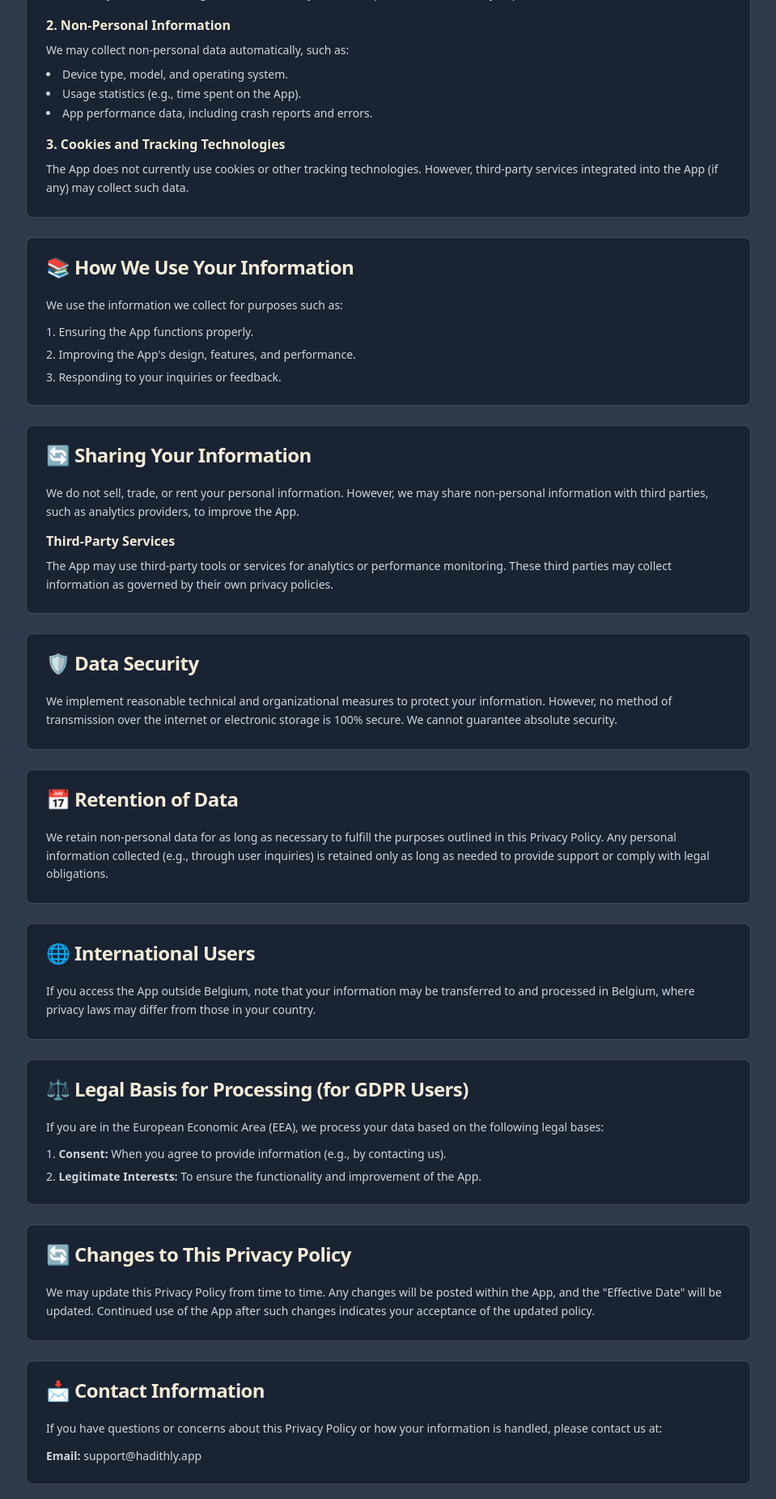
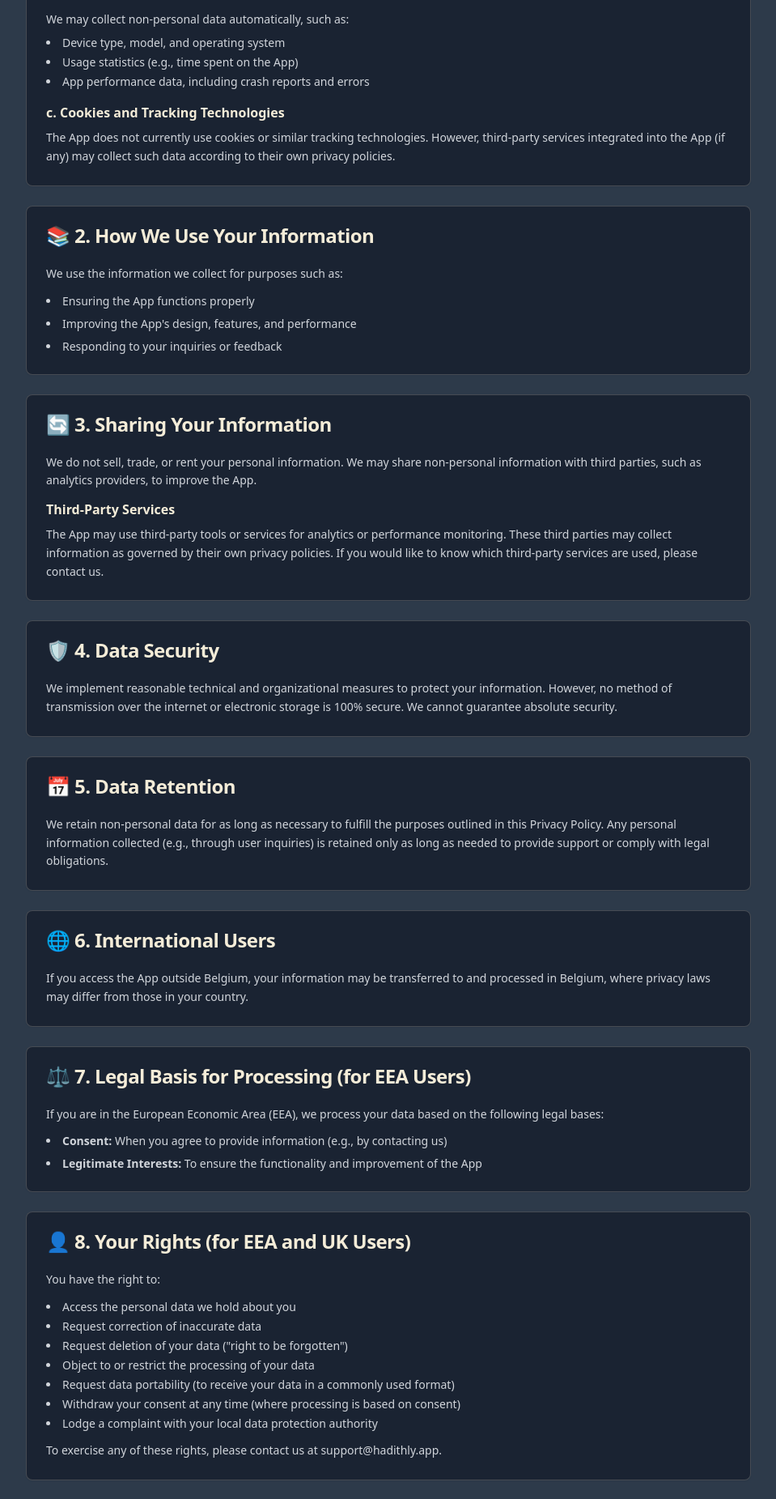
Before and after one commit to Kurt-Adam20/hadithly-soul-website, a React (Vite) app: page /privacy in a window 1280 px wide. Shown: the part 680-2531 px from the top of the page at 81% size, without its empty margins (160-1119 px from the left). Built offline with nearby package versions, Linux system fonts and the light colour scheme.

Commit message:
Update Privacy Policy
Update the privacy policy content in `src/pages/Privacy.tsx` with the provided text.

```diff
--- a/src/pages/Privacy.tsx
+++ b/src/pages/Privacy.tsx
@@ -22,7 +22,7 @@ const Privacy = () => {
           <Card className="bg-[#1A2332] border-[#F4ECD8]/20 mb-8">
             <CardContent className="text-gray-300 space-y-4 pt-6">
               <p className="leading-relaxed">
-                Hadithly ("<strong>Developer</strong>") is committed to protecting your privacy. This Privacy Policy explains how we collect, use, disclose, and safeguard your information when you use <strong>Hadithly - Daily Islamic reminders</strong> ("<strong>App</strong>"). By using the App, you agree to the practices described in this policy. If you do not agree with this Privacy Policy, please do not use the App.
+                Hadithly ("<strong>Developer</strong>", "<strong>we</strong>", "<strong>us</strong>", or "<strong>our</strong>") is committed to protecting your privacy. This Privacy Policy explains how we collect, use, disclose, and safeguard your information when you use Hadithly – Daily Islamic Reminders ("<strong>App</strong>"). By using the App, you agree to the practices described in this policy. If you do not agree with this Privacy Policy, please do not use the App.
               </p>
               <p className="text-sm text-gray-400">
                 Effective Date: 4th January, 2024
@@ -34,38 +34,34 @@ const Privacy = () => {
             <Card className="bg-[#1A2332] border-[#F4ECD8]/20">
               <CardHeader>
                 <CardTitle className="text-[#F4ECD8] flex items-center gap-2">
-                  📄 Information We Collect
+                  📄 1. Information We Collect
                 </CardTitle>
               </CardHeader>
               <CardContent className="text-gray-300 space-y-4">
-                <p className="text-sm leading-relaxed">
-                  We may collect the following types of information when you use the App:
-                </p>
-
                 <div className="space-y-4">
                   <div>
-                    <h4 className="text-[#F4ECD8] font-semibold mb-2">1. Personal Information</h4>
+                    <h4 className="text-[#F4ECD8] font-semibold mb-2">a. Personal Information</h4>
                     <p className="text-sm leading-relaxed">
                       We do not require you to provide personal information such as your name, email address, or contact details to use the App. However, if you contact us (e.g., via email), we may collect the personal information you provide.
                     </p>
                   </div>
 
                   <div>
-                    <h4 className="text-[#F4ECD8] font-semibold mb-2">2. Non-Personal Information</h4>
+                    <h4 className="text-[#F4ECD8] font-semibold mb-2">b. Non-Personal Information</h4>
                     <p className="text-sm leading-relaxed mb-2">
                       We may collect non-personal data automatically, such as:
                     </p>
                     <ul className="list-disc list-inside space-y-1 text-sm">
-                      <li>Device type, model, and operating system.</li>
-                      <li>Usage statistics (e.g., time spent on the App).</li>
-                      <li>App performance data, including crash reports and errors.</li>
+                      <li>Device type, model, and operating system</li>
+                      <li>Usage statistics (e.g., time spent on the App)</li>
+                      <li>App performance data, including crash reports and errors</li>
                     </ul>
                   </div>
 
                   <div>
-                    <h4 className="text-[#F4ECD8] font-semibold mb-2">3. Cookies and Tracking Technologies</h4>
+                    <h4 className="text-[#F4ECD8] font-semibold mb-2">c. Cookies and Tracking Technologies</h4>
                     <p className="text-sm leading-relaxed">
-                      The App does not currently use cookies or other tracking technologies. However, third-party services integrated into the App (if any) may collect such data.
+                      The App does not currently use cookies or similar tracking technologies. However, third-party services integrated into the App (if any) may collect such data according to their own privacy policies.
                     </p>
                   </div>
                 </div>
@@ -75,36 +71,36 @@ const Privacy = () => {
             <Card className="bg-[#1A2332] border-[#F4ECD8]/20">
               <CardHeader>
                 <CardTitle className="text-[#F4ECD8] flex items-center gap-2">
-                  📚 How We Use Your Information
+                  📚 2. How We Use Your Information
                 </CardTitle>
               </CardHeader>
               <CardContent className="text-gray-300 space-y-3">
                 <p className="text-sm leading-relaxed mb-3">
                   We use the information we collect for purposes such as:
                 </p>
-                <ol className="list-decimal list-inside space-y-2 text-sm">
-                  <li>Ensuring the App functions properly.</li>
-                  <li>Improving the App's design, features, and performance.</li>
-                  <li>Responding to your inquiries or feedback.</li>
-                </ol>
+                <ul className="list-disc list-inside space-y-2 text-sm">
+                  <li>Ensuring the App functions properly</li>
+                  <li>Improving the App's design, features, and performance</li>
+                  <li>Responding to your inquiries or feedback</li>
+                </ul>
               </CardContent>
             </Card>
 
             <Card className="bg-[#1A2332] border-[#F4ECD8]/20">
               <CardHeader>
                 <CardTitle className="text-[#F4ECD8] flex items-center gap-2">
-                  🔄 Sharing Your Information
+                  🔄 3. Sharing Your Information
                 </CardTitle>
               </CardHeader>
               <CardContent className="text-gray-300 space-y-3">
                 <p className="text-sm leading-relaxed">
-                  We do not sell, trade, or rent your personal information. However, we may share non-personal information with third parties, such as analytics providers, to improve the App.
+                  We do not sell, trade, or rent your personal information. We may share non-personal information with third parties, such as analytics providers, to improve the App.
                 </p>
 
                 <div>
                   <h4 className="text-[#F4ECD8] font-semibold mb-2">Third-Party Services</h4>
                   <p className="text-sm leading-relaxed">
-                    The App may use third-party tools or services for analytics or performance monitoring. These third parties may collect information as governed by their own privacy policies.
+                    The App may use third-party tools or services for analytics or performance monitoring. These third parties may collect information as governed by their own privacy policies. If you would like to know which third-party services are used, please contact us.
                   </p>
                 </div>
               </CardContent>
@@ -113,7 +109,7 @@ const Privacy = () => {
             <Card className="bg-[#1A2332] border-[#F4ECD8]/20">
               <CardHeader>
                 <CardTitle className="text-[#F4ECD8] flex items-center gap-2">
-                  🛡️ Data Security
+                  🛡️ 4. Data Security
                 </CardTitle>
               </CardHeader>
               <CardContent className="text-gray-300">
@@ -126,7 +122,7 @@ const Privacy = () => {
             <Card className="bg-[#1A2332] border-[#F4ECD8]/20">
               <CardHeader>
                 <CardTitle className="text-[#F4ECD8] flex items-center gap-2">
-                  📅 Retention of Data
+                  📅 5. Data Retention
                 </CardTitle>
               </CardHeader>
               <CardContent className="text-gray-300">
@@ -139,12 +135,12 @@ const Privacy = () => {
             <Card className="bg-[#1A2332] border-[#F4ECD8]/20">
               <CardHeader>
                 <CardTitle className="text-[#F4ECD8] flex items-center gap-2">
-                  🌐 International Users
+                  🌐 6. International Users
                 </CardTitle>
               </CardHeader>
               <CardContent className="text-gray-300">
                 <p className="text-sm leading-relaxed">
-                  If you access the App outside Belgium, note that your information may be transferred to and processed in Belgium, where privacy laws may differ from those in your country.
+                  If you access the App outside Belgium, your information may be transferred to and processed in Belgium, where privacy laws may differ from those in your country.
                 </p>
               </CardContent>
             </Card>
@@ -152,24 +148,49 @@ const Privacy = () => {
             <Card className="bg-[#1A2332] border-[#F4ECD8]/20">
               <CardHeader>
                 <CardTitle className="text-[#F4ECD8] flex items-center gap-2">
-                  ⚖️ Legal Basis for Processing (for GDPR Users)
+                  ⚖️ 7. Legal Basis for Processing (for EEA Users)
                 </CardTitle>
               </CardHeader>
               <CardContent className="text-gray-300">
                 <p className="text-sm leading-relaxed mb-3">
                   If you are in the European Economic Area (EEA), we process your data based on the following legal bases:
                 </p>
-                <ol className="list-decimal list-inside space-y-2 text-sm">
-                  <li><strong>Consent:</strong> When you agree to provide information (e.g., by contacting us).</li>
-                  <li><strong>Legitimate Interests:</strong> To ensure the functionality and improvement of the App.</li>
-                </ol>
+                <ul className="list-disc list-inside space-y-2 text-sm">
+                  <li><strong>Consent:</strong> When you agree to provide information (e.g., by contacting us)</li>
+                  <li><strong>Legitimate Interests:</strong> To ensure the functionality and improvement of the App</li>
+                </ul>
               </CardContent>
             </Card>
 
             <Card className="bg-[#1A2332] border-[#F4ECD8]/20">
               <CardHeader>
                 <CardTitle className="text-[#F4ECD8] flex items-center gap-2">
-                  🔄 Changes to This Privacy Policy
+                  👤 8. Your Rights (for EEA and UK Users)
+                </CardTitle>
+              </CardHeader>
+              <CardContent className="text-gray-300">
+                <p className="text-sm leading-relaxed mb-3">
+                  You have the right to:
+                </p>
+                <ul className="list-disc list-inside space-y-1 text-sm mb-3">
+                  <li>Access the personal data we hold about you</li>
+                  <li>Request correction of inaccurate data</li>
+                  <li>Request deletion of your data ("right to be forgotten")</li>
+                  <li>Object to or restrict the processing of your data</li>
+                  <li>Request data portability (to receive your data in a commonly used format)</li>
+                  <li>Withdraw your consent at any time (where processing is based on consent)</li>
+                  <li>Lodge a complaint with your local data protection authority</li>
+                </ul>
+                <p className="text-sm leading-relaxed">
+                  To exercise any of these rights, please contact us at support@hadithly.app.
+                </p>
+              </CardContent>
+            </Card>
+
+            <Card className="bg-[#1A2332] border-[#F4ECD8]/20">
+              <CardHeader>
+                <CardTitle className="text-[#F4ECD8] flex items-center gap-2">
+                  🔄 9. Changes to This Privacy Policy
                 </CardTitle>
               </CardHeader>
               <CardContent className="text-gray-300">
@@ -182,7 +203,7 @@ const Privacy = () => {
             <Card className="bg-[#1A2332] border-[#F4ECD8]/20">
               <CardHeader>
                 <CardTitle className="text-[#F4ECD8] flex items-center gap-2">
-                  📩 Contact Information
+                  📩 10. Contact Information
                 </CardTitle>
               </CardHeader>
               <CardContent className="text-gray-300">
```
